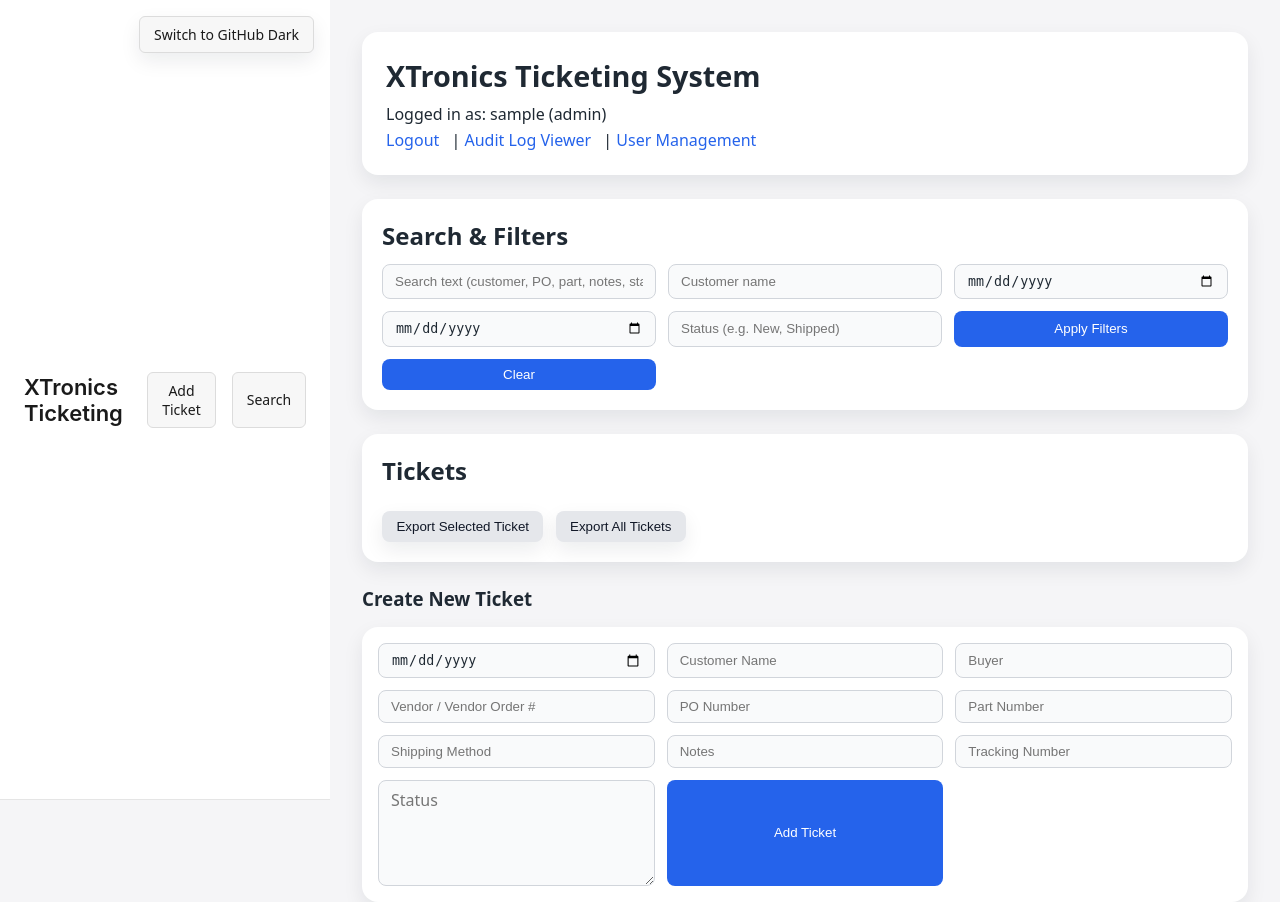
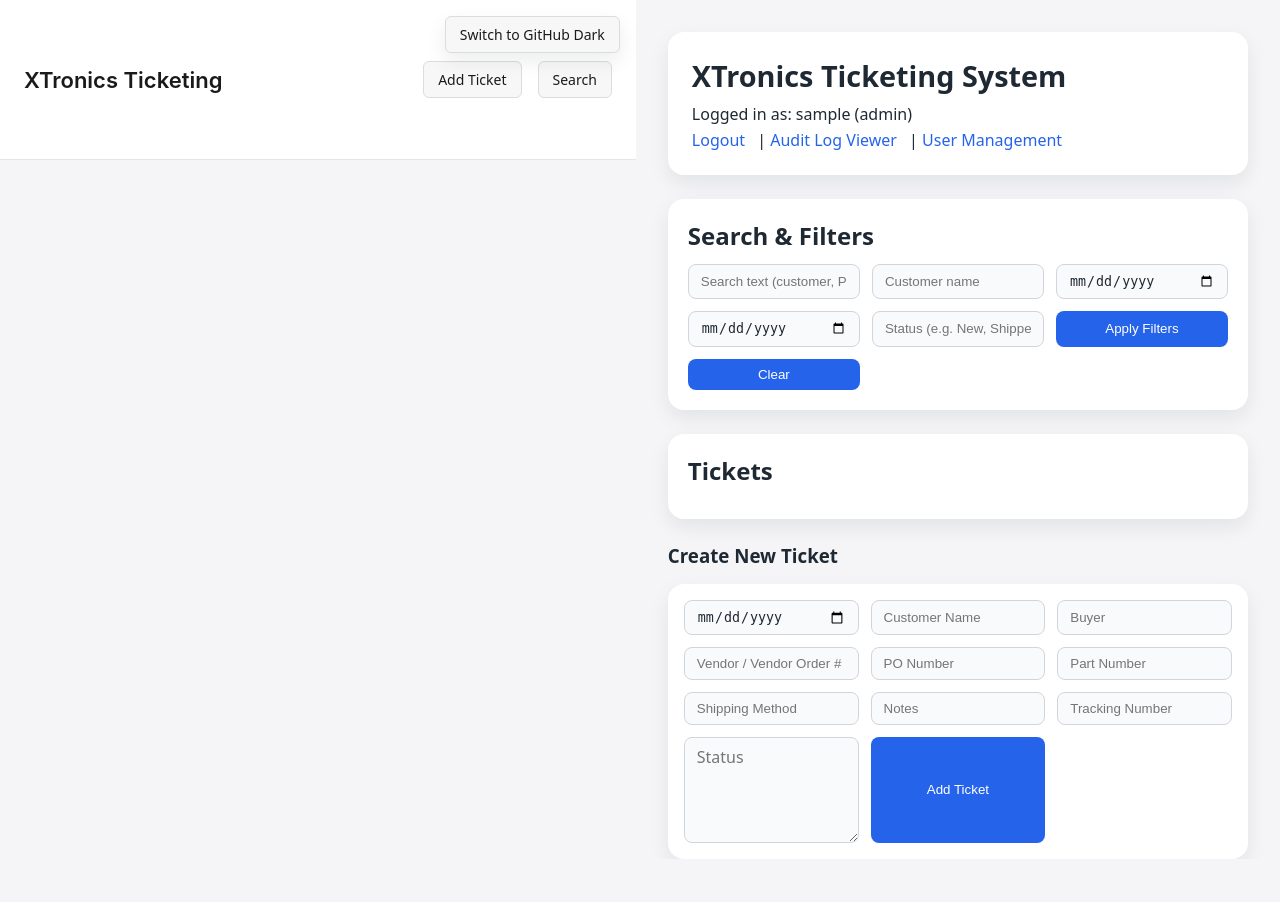
Before and after one commit to Sonatao/XTronics, a PHP site: page / in a window 1280 px wide. After the commit the page ends 843 px from the top, so only its background shows below. Run offline with PHP 8.4, Linux system fonts and the light colour scheme; the visitor is signed in with stand-in values (Sample User, id 1); data that the repository does not hold is empty; some libraries are stand-ins or nearby versions.

Commit message:
More Temp Changes.

```diff
--- a/Ticketing/index.php
+++ b/Ticketing/index.php
@@ -12,11 +12,9 @@ requireLogin();
     <script src="https://cdn.sheetjs.com/xlsx-latest/package/dist/xlsx.full.min.js"></script>
 
     <link rel="stylesheet" href="styles.base.css">
-    <link id="themeStylesheet" rel="stylesheet" href="theme.minimal.css">
+    <link id="themeStylesheet" rel="stylesheet" href="theme.github.css">
     <script src="app.js" defer></script>
 </head>
-
-<body>
 
 <header class="sticky-header">
     <div class="header-brand">
@@ -28,7 +26,7 @@ requireLogin();
         <button id="themeToggle" class="theme-toggle">Switch Theme</button>
     </div>
 </header>
-
+<body>
 <main>
 
 <section class="title">
@@ -99,11 +97,6 @@ requireLogin();
     <h2>Tickets</h2>
 
     <div class="ticket-list" id="ticketList"></div>
-
-    <div class="exportButtons">
-        <button id="exportSingle" class="action-btn export">Export Selected Ticket</button>
-        <button id="exportAll" class="action-btn export">Export All Tickets</button>
-    </div>
 </section>
 
 <h3>Create New Ticket</h3>
--- a/Ticketing/styles.css
+++ b/Ticketing/styles.css
@@ -80,6 +80,7 @@ main {
 .popup-header {
     display: flex;
     justify-content: space-between;
+    flex-direction: row;
     align-items: center;
     margin-bottom: 16px;
     border-bottom: 1px solid #21262d;
--- a/Ticketing/theme.github.css
+++ b/Ticketing/theme.github.css
@@ -160,6 +160,8 @@
 .sticky-header {
     position: sticky;
     top: 0;
+    height: 20vh;
+    width: 100%;
     z-index: 1000;
     background: #0d1117; /* GitHub dark */
     border-bottom: 1px solid #30363d;
--- a/Ticketing/theme.minimal.css
+++ b/Ticketing/theme.minimal.css
@@ -163,11 +163,14 @@
     position: sticky;
     top: 0;
     z-index: 1000;
+    height: 20vh;
+    width: 100%;
     background: #ffffff;
     border-bottom: 1px solid #e5e5e5;
     padding: 14px 24px;
     display: flex;
     justify-content: space-between;
+    flex-direction: row;
     align-items: center;
     backdrop-filter: blur(6px); /* Apple-style translucency */
 }
```
